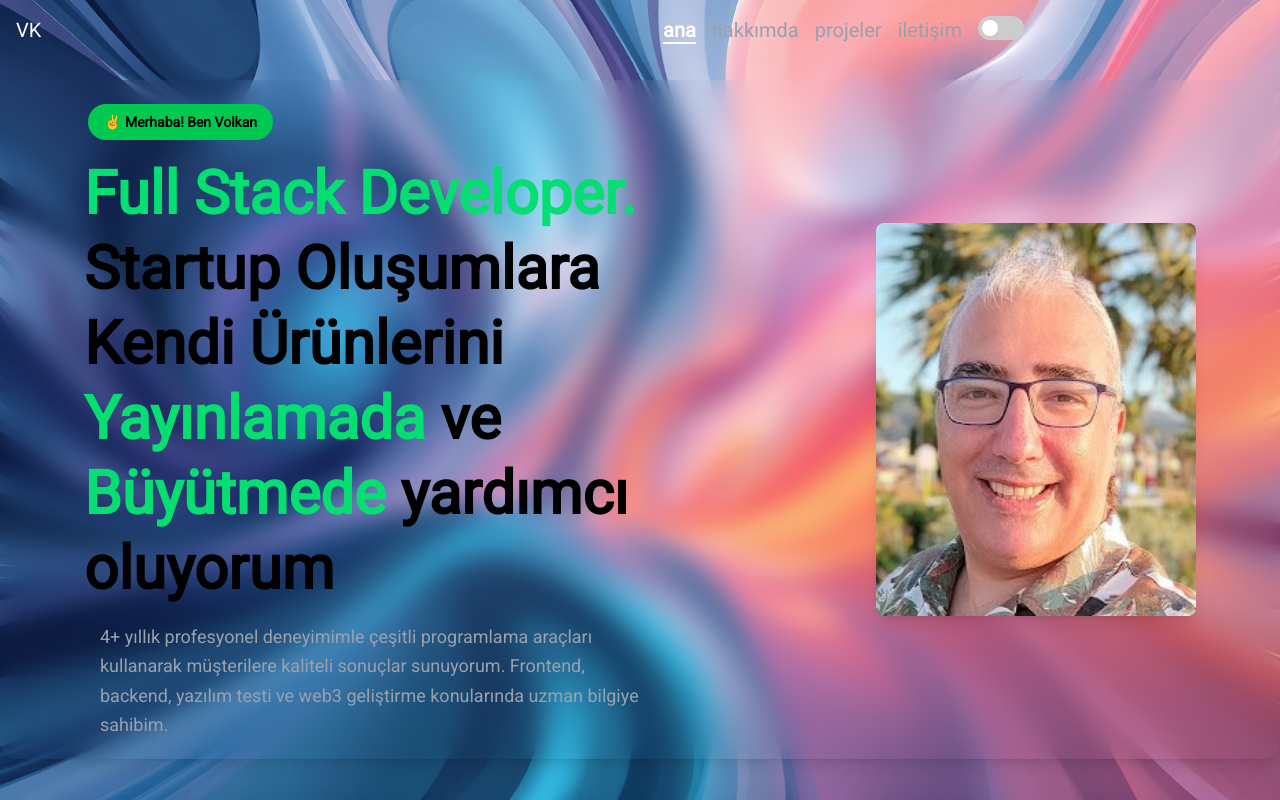
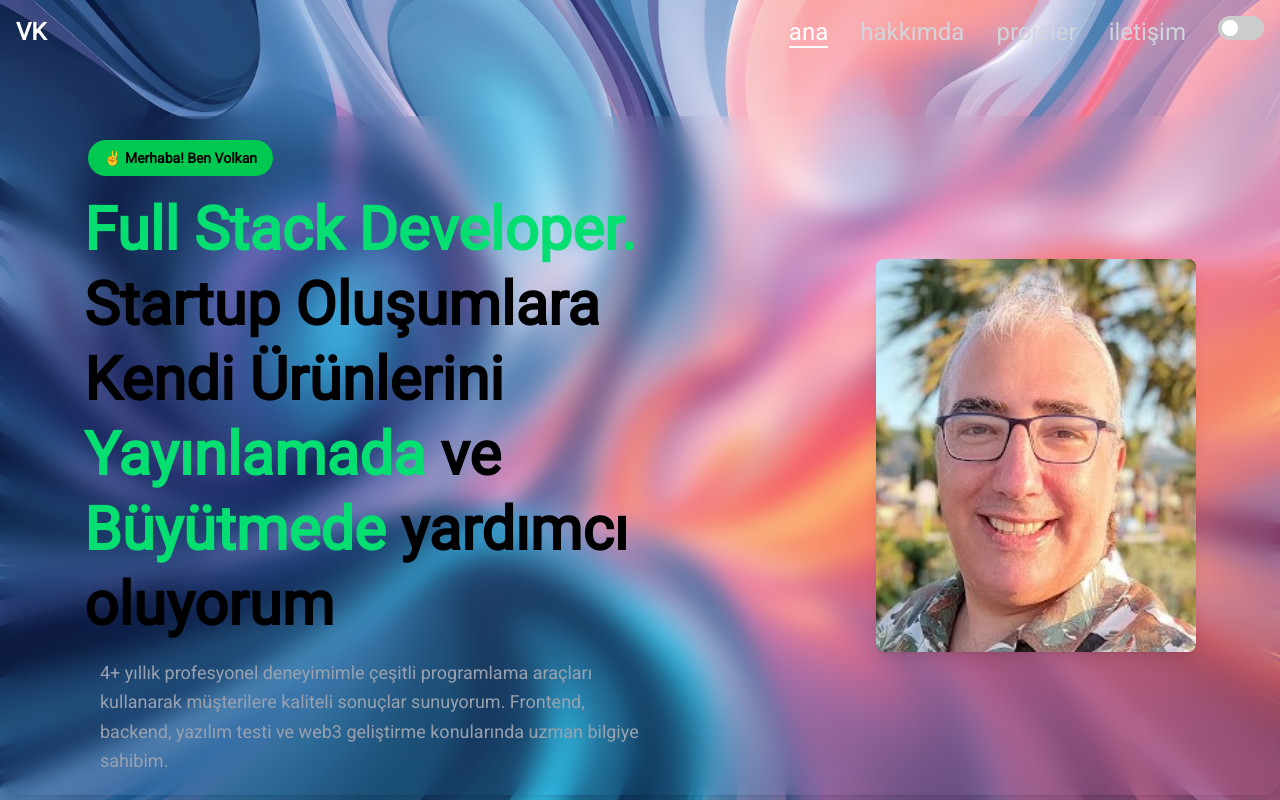
Before and after one commit to volkankok/wolx, a React (Vite) app in the folder frontend/: page / in a window 1280 px wide. Built offline with nearby package versions, Linux system fonts and the light colour scheme.

Commit message:
mobile menü

```diff
--- a/frontend/src/components/MainNavigation.jsx
+++ b/frontend/src/components/MainNavigation.jsx
@@ -1,5 +1,5 @@
 import { useState, useEffect } from "react";
-import { NavLink } from "react-router";
+import { NavLink } from "react-router-dom";
 
 export default function MainNavigation() {
   const [isOpen, setIsOpen] = useState(false);
@@ -7,10 +7,12 @@ export default function MainNavigation() {
 
   const toggleMenu = () => {
     setIsOpen(!isOpen);
+    document.body.style.overflow = isOpen ? 'auto' : 'hidden';
   };
 
   const closeMenu = () => {
     setIsOpen(false);
+    document.body.style.overflow = 'auto';
   };
 
   const toggleTheme = () => {
@@ -19,16 +21,84 @@ export default function MainNavigation() {
 
   useEffect(() => {
     document.body.className = isLight ? 'light-theme' : 'dark-theme';
+    return () => {
+      document.body.style.overflow = 'auto';
+    };
   }, [isLight]);
 
   return (
-    <header className="p-4">
-      <nav className="container mx-auto flex justify-between items-center">
-        <div className="text-white text-xl">VK</div>
-        <div className="md:hidden">
+    <header className="p-4 fixed w-full top-0 left-0 z-[1]">
+      <nav className="container mx-auto flex justify-between items-center relative">
+        <div className="text-white text-2xl font-bold z-50 hover:text-gray-200 transition-colors duration-300">VK</div>
+
+        {/* Masaüstü menü */}
+        <ul className="hidden md:flex md:items-center md:space-x-8 text-2xl ml-[50px]">
+          <li className="relative group">
+            <NavLink
+              to="/"
+              className={({ isActive }) =>
+                isActive
+                  ? "text-white font-medium border-b-2 border-white transition-all duration-300"
+                  : "text-gray-300 hover:text-white transition-all duration-300 relative after:content-[''] after:absolute after:bottom-0 after:left-0 after:w-0 after:h-0.5 after:bg-white after:transition-all after:duration-300 hover:after:w-full"
+              }
+              end
+            >
+              ana
+            </NavLink>
+          </li>
+          <li className="relative group">
+            <NavLink
+              to="/hakkimda"
+              className={({ isActive }) =>
+                isActive
+                  ? "text-white font-medium border-b-2 border-white transition-all duration-300"
+                  : "text-gray-300 hover:text-white transition-all duration-300 relative after:content-[''] after:absolute after:bottom-0 after:left-0 after:w-0 after:h-0.5 after:bg-white after:transition-all after:duration-300 hover:after:w-full"
+              }
+            >
+              hakkımda
+            </NavLink>
+          </li>
+          <li className="relative group">
+            <NavLink
+              to="/projeler"
+              className={({ isActive }) =>
+                isActive
+                  ? "text-white font-medium border-b-2 border-white transition-all duration-300"
+                  : "text-gray-300 hover:text-white transition-all duration-300 relative after:content-[''] after:absolute after:bottom-0 after:left-0 after:w-0 after:h-0.5 after:bg-white after:transition-all after:duration-300 hover:after:w-full"
+              }
+            >
+              projeler
+            </NavLink>
+          </li>
+          <li className="relative group">
+            <NavLink
+              to="/iletisim"
+              className={({ isActive }) =>
+                isActive
+                  ? "text-white font-medium border-b-2 border-white transition-all duration-300"
+                  : "text-gray-300 hover:text-white transition-all duration-300 relative after:content-[''] after:absolute after:bottom-0 after:left-0 after:w-0 after:h-0.5 after:bg-white after:transition-all after:duration-300 hover:after:w-full"
+              }
+            >
+              iletişim
+            </NavLink>
+          </li>
+          <li>
+            <label className="switch">
+              <input
+                type="checkbox"
+                checked={!isLight}
+                onChange={toggleTheme}
+              />
+              <span className="slider round"></span>
+            </label>
+          </li>
+        </ul>
+
+        {/* Mobil menü butonu */}
+        <div className="md:hidden z-[100]">
           <button
             onClick={toggleMenu}
-            className="text-white focus:outline-none"
+            className="text-white hover:text-gray-200 transition-colors duration-300 focus:outline-none"
           >
             <svg
               className="w-6 h-6"
@@ -46,18 +116,23 @@ export default function MainNavigation() {
             </svg>
           </button>
         </div>
-        <ul
-          className={`${
-            isOpen ? "block" : "hidden"
-          } md:flex md:items-center md:space-x-4 space-y-4 md:space-y-0 absolute md:static  w-full md:w-auto left-0 md:left-auto top-16 md:top-auto p-4 md:p-0  text-xl mr-60 font-roboto z-50`}
-        >
-          <li>
+
+        {/* Mobil menü */}
+        {isOpen && (
+          <div className="fixed inset-0 min-h-screen w-screen z-[999]">
+            <div
+              className="absolute inset-0 bg-black/80 backdrop-blur-lg"
+              onClick={closeMenu}
+            />
+            <div className="relative z-[1000] h-screen w-full flex items-center justify-center">
+              <ul className="flex flex-col items-center justify-center space-y-12 text-white">
+                <li className="transform transition-all duration-300 hover:scale-105">
                   <NavLink
                     to="/"
                     className={({ isActive }) =>
                       isActive
-                  ? "text-white font-bold border-b-2 border-white"
-                  : "text-gray-400 hover:text-white"
+                        ? "text-white font-medium text-4xl border-b-2 border-white px-6 py-2 transition-all duration-300"
+                        : "text-gray-300 hover:text-white text-4xl px-6 py-2 transition-all duration-300"
                     }
                     end
                     onClick={closeMenu}
@@ -65,39 +140,39 @@ export default function MainNavigation() {
                     ana
                   </NavLink>
                 </li>
-          <li>
+                <li className="transform transition-all duration-300 hover:scale-105">
                   <NavLink
                     to="/hakkimda"
                     className={({ isActive }) =>
                       isActive
-                  ? "text-white font-bold border-b-2 border-white"
-                  : "text-gray-400 hover:text-white"
+                        ? "text-white font-medium text-4xl border-b-2 border-white px-6 py-2 transition-all duration-300"
+                        : "text-gray-300 hover:text-white text-4xl px-6 py-2 transition-all duration-300"
                     }
                     onClick={closeMenu}
                   >
                     hakkımda
                   </NavLink>
                 </li>
-          <li>
+                <li className="transform transition-all duration-300 hover:scale-105">
                   <NavLink
                     to="/projeler"
                     className={({ isActive }) =>
                       isActive
-                  ? "text-white font-bold border-b-2 border-white"
-                  : "text-gray-400 hover:text-white"
+                        ? "text-white font-medium text-4xl border-b-2 border-white px-6 py-2 transition-all duration-300"
+                        : "text-gray-300 hover:text-white text-4xl px-6 py-2 transition-all duration-300"
                     }
                     onClick={closeMenu}
                   >
                     projeler
                   </NavLink>
                 </li>
-          <li>
+                <li className="transform transition-all duration-300 hover:scale-105">
                   <NavLink
                     to="/iletisim"
                     className={({ isActive }) =>
                       isActive
-                  ? "text-white font-bold border-b-2 border-white"
-                  : "text-gray-400 hover:text-white"
+                        ? "text-white font-medium text-4xl border-b-2 border-white px-6 py-2 transition-all duration-300"
+                        : "text-gray-300 hover:text-white text-4xl px-6 py-2 transition-all duration-300"
                     }
                     onClick={closeMenu}
                   >
@@ -109,15 +184,15 @@ export default function MainNavigation() {
                     <input
                       type="checkbox"
                       checked={!isLight}
-                onChange={() => {
-                  toggleTheme();
-                  console.log(isLight);
-                }}
+                      onChange={toggleTheme}
                     />
                     <span className="slider round"></span>
                   </label>
                 </li>
               </ul>
+            </div>
+          </div>
+        )}
       </nav>
     </header>
   );
--- a/frontend/src/pages/Root.jsx
+++ b/frontend/src/pages/Root.jsx
@@ -5,8 +5,7 @@ export default function Root() {
   return (
     <>
       <MainNavigation />
-
-      <main>
+      <main className="pt-24">
         <Outlet />
       </main>
     </>
```
Lines whose indentation alone changed are shown as unchanged.
